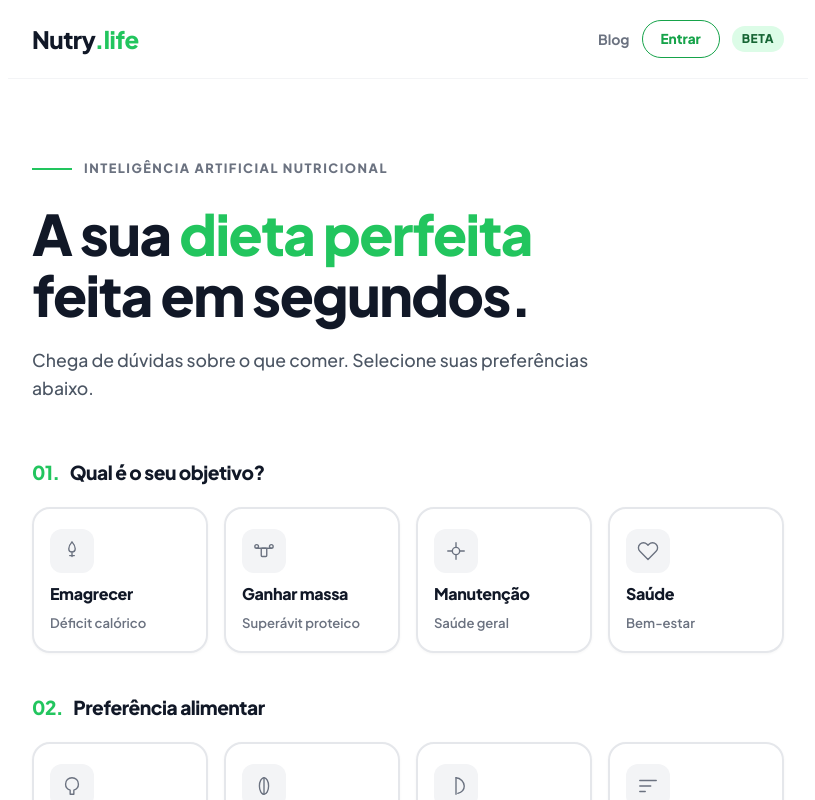
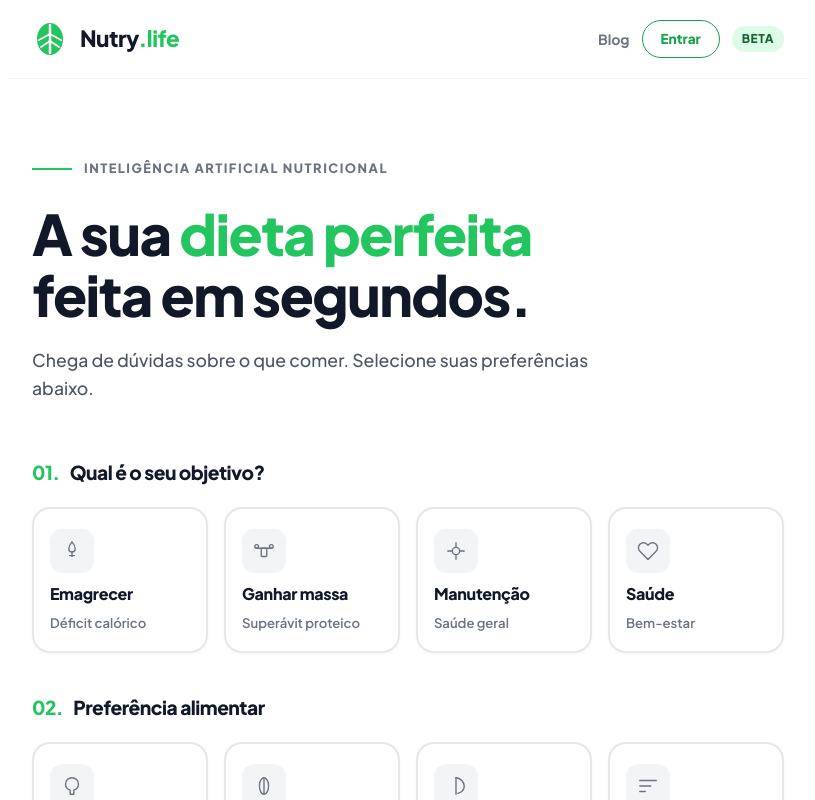
Before and after one commit to elevanceseguros/Nutri, a Next.js app: page / in a window 1280 px wide. Shown: the top 800 px of the page, without its empty margins (232-1047 px from the left). Built offline with nearby package versions, Linux system fonts and the light colour scheme.

Commit message:
Replace logo link with Logo component

```diff
--- a/src/app/page.tsx
+++ b/src/app/page.tsx
@@ -1,5 +1,6 @@
 "use client";
 
+import Logo from "../components/Logo";
 import React, { useState, useEffect } from "react";
 import { supabase } from "../lib/supabase";
 import styles from "./page.module.css";
@@ -257,7 +258,7 @@ export default function Home() {
   return (
     <>
       <header className={styles.header}>
-        <a href="/" className={styles.logo} style={{ textDecoration: 'none' }}>Nutry<span className={styles.logoAccent}>.life</span></a>
+        <Logo />
         <div style={{ display: 'flex', gap: '12px', alignItems: 'center' }}>
           <a href="/blog" style={{ fontSize: '0.88rem', fontWeight: 700, color: '#6b7280', textDecoration: 'none' }}>Blog</a>
           {user ? (
```
